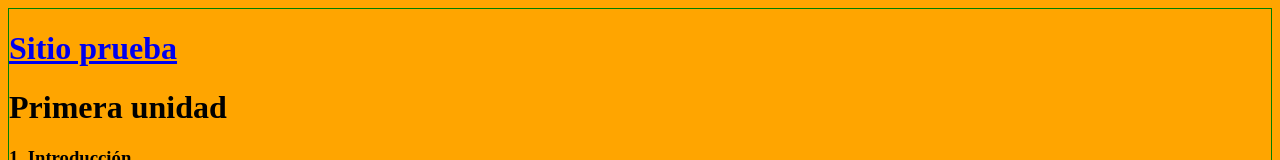
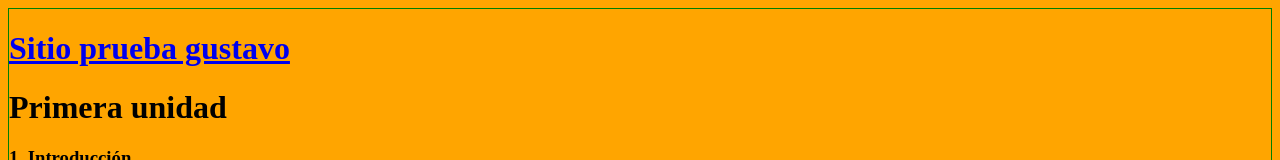
Before and after one commit to GustavoAlave/ProyectoGus, a plain HTML site: page index.html in a window 1280 px wide. Shown: the top 160 px of the page. Drawn offline with Linux system fonts and the light colour scheme.

Commit message:
v02 se vario index, agrego roxana

```diff
--- a/index.html
+++ b/index.html
@@ -6,7 +6,7 @@
 <style> body{background-color: orange; border: 1px solid green;} </style>
 </head>
 <body>
-	<h1> <a target="_blank" href="sitio/">Sitio prueba</a> </h1>
+	<h1> <a target="_blank" href="sitio/">Sitio prueba gustavo</a> </h1>
 
 	<h1> Primera unidad </h1>
 	<h3> 1. Introducción </h3>
```
Also changed, not shown: roxana.html (added).
